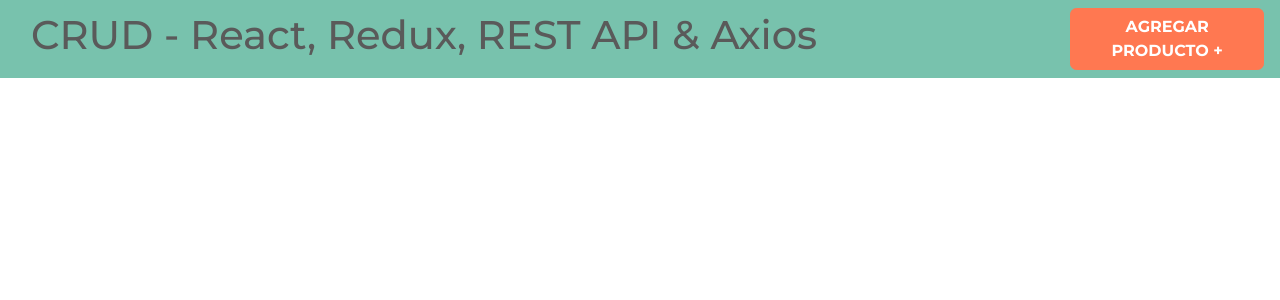
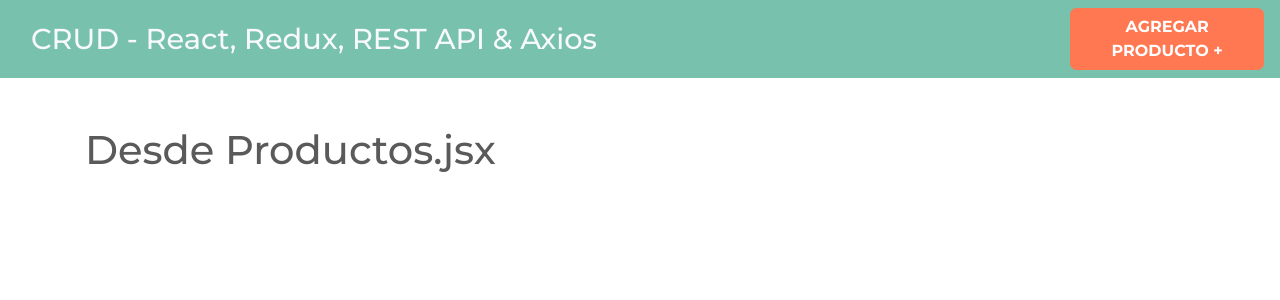
Before and after one commit to zassory/crudredux3, a React (Create React App) app: page / in a window 1280 px wide. Shown: the top 300 px of the page. Built offline with nearby package versions, Linux system fonts and the light colour scheme.

Commit message:
routing listo

```diff
--- a/package.json
+++ b/package.json
@@ -8,6 +8,7 @@
     "@testing-library/user-event": "^13.5.0",
     "react": "^18.2.0",
     "react-dom": "^18.2.0",
+    "react-router-dom": "^6.9.0",
     "react-scripts": "5.0.1",
     "web-vitals": "^2.1.4"
   },
--- /dev/null
+++ b/src/App.js
@@ -0,0 +1,22 @@
+import React from 'react'
+import { Header , Productos , NuevoProducto , EditarProducto } from './components';
+
+import { BrowserRouter as Router, Route, Routes } from 'react-router-dom';
+
+function App() {
+  return (
+    <Router>
+      <Header />
+
+      <div className="container mt-5">
+        <Routes>
+          <Route path="/" element={<Productos />} />
+          <Route path="/productos/nuevo" element={<NuevoProducto />} />
+          <Route path="/productos/editar/:id" element={<EditarProducto />} />
+        </Routes>
+      </div>
+    </Router>
+  );
+}
+
+export default App;
--- a/src/App.jsx
+++ /dev/null
@@ -1,12 +0,0 @@
-import React , { Fragment } from 'react'
-import Header from './components/Header';
-
-function App() {
-  return (
-    <Fragment>
-      <Header />
-    </Fragment>
-  );
-}
-
-export default App;
--- /dev/null
+++ b/src/components/EditarProducto.jsx
@@ -0,0 +1,7 @@
+import React from 'react'
+
+export const EditarProducto = () => {
+  return (
+    <div>EditarProducto</div>
+  )
+}
--- a/src/components/Header.jsx
+++ b/src/components/Header.jsx
@@ -1,20 +1,24 @@
-import React from 'react'
+import { Link } from 'react-router-dom';
 
 
-const Header = () => {
+export const Header = () => {
   return (
     <nav className="navbar navbar-expand-lg navbar-dark bg-primary
     justify-content-between">
         <div className='container'>
-            <h1 className='text-center'>CRUD - React, Redux, REST API & Axios</h1>
+            <h1 className='text-center'>
+                <Link
+                    to={'/'}
+                    className="text-light">
+                    CRUD - React, Redux, REST API & Axios
+                </Link>
+            </h1>
         </div>
 
-        <a
-            href="/productos/nuevo"
+        <Link
+            to={"/productos/nuevo"}
             className='btn btn-danger nuevo-post d-block d-md-inline-block'
-        >Agregar Producto &#43;</a>
+        >Agregar Producto &#43;</Link>
     </nav>
   )
 }
-
-export default Header;
--- /dev/null
+++ b/src/components/NuevoProducto.jsx
@@ -0,0 +1,7 @@
+import React from 'react'
+
+export const NuevoProducto = () => {
+  return (
+    <div>NuevoProducto</div>
+  )
+}
--- /dev/null
+++ b/src/components/Productos.jsx
@@ -0,0 +1,7 @@
+import React from 'react'
+
+export const Productos = props => {
+  return (
+    <h1>Desde Productos.jsx</h1>
+  )
+}
--- /dev/null
+++ b/src/components/index.js
@@ -0,0 +1,6 @@
+
+
+export * from './Header';
+export * from './Productos';
+export * from './NuevoProducto';
+export * from './EditarProducto';
```
Also changed, not shown: 1 other file (tests, documents, lock files or other folders).
